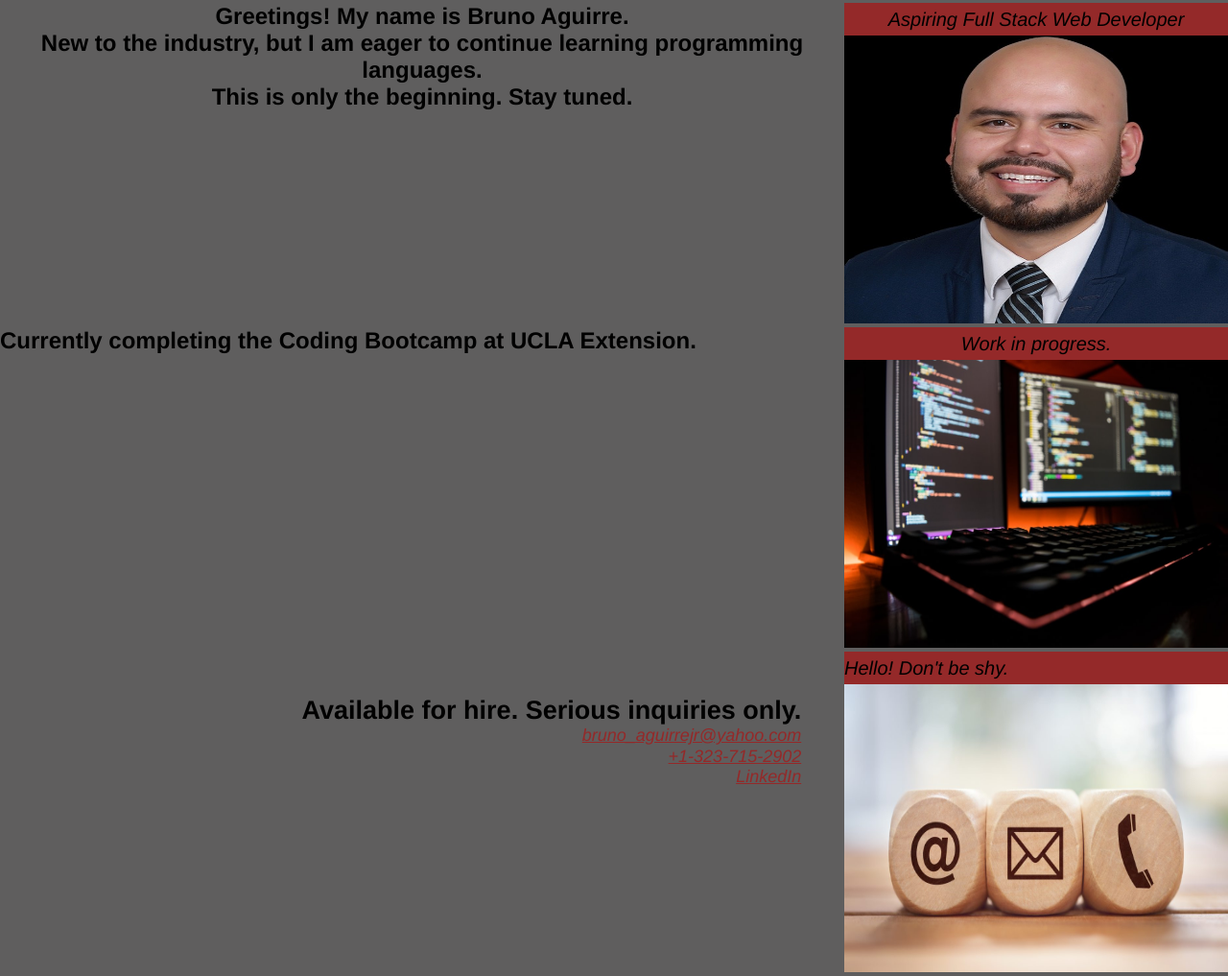
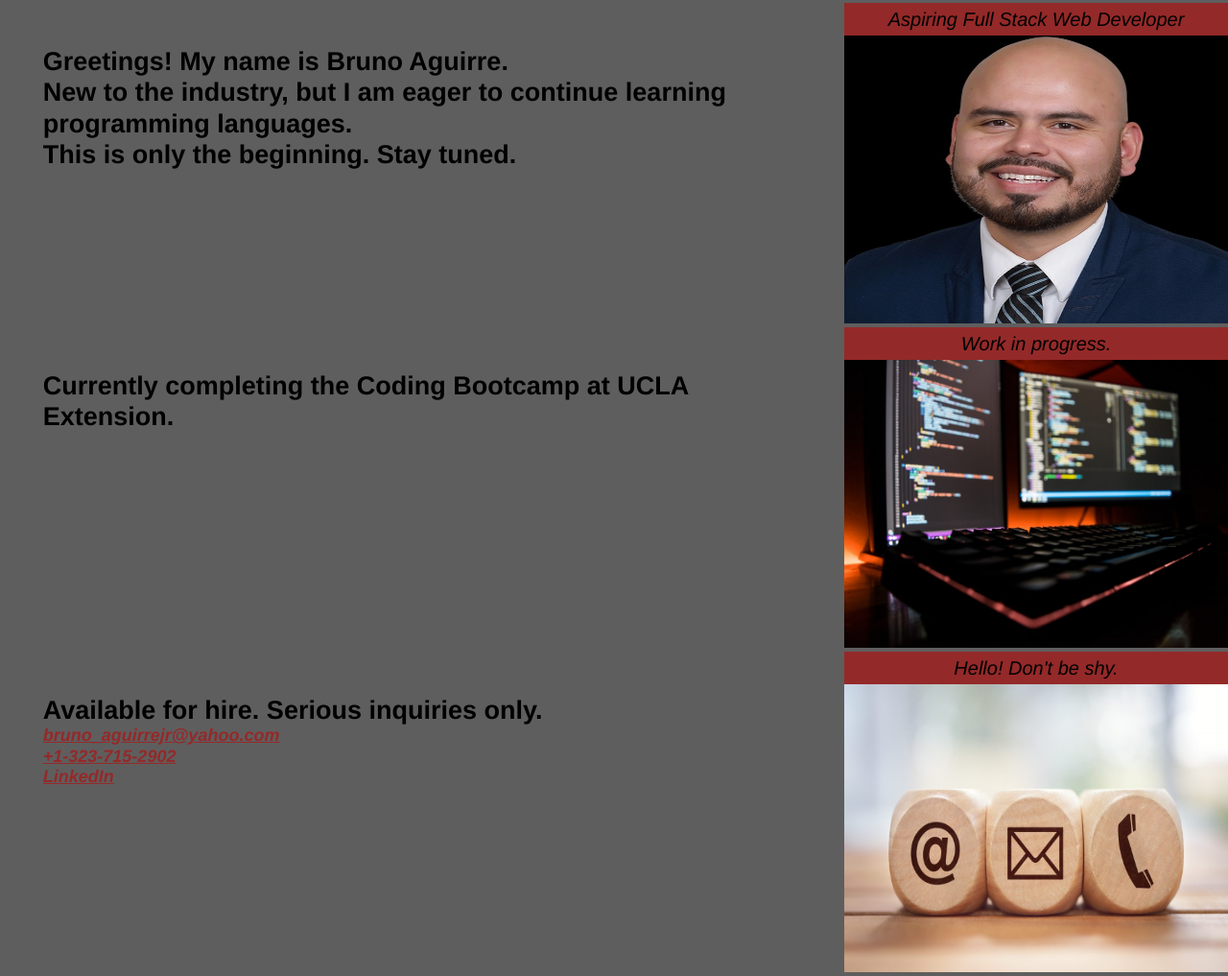
Before and after one commit to Brunchi105/Bruno-Aguirre, a plain HTML site: page index.html in a window 1280 px wide. Shown: the part 596-1613 px from the top of the page at 96% size. Drawn offline with Linux system fonts and the light colour scheme.

Commit message:
worked on 575px

```diff
--- a/assets/css/style.css
+++ b/assets/css/style.css
@@ -48,6 +48,12 @@ header nav ul li a {
   text-decoration: none;
 }
 
+header nav ul li a:hover {
+  background: red;
+  color: black;
+  border-radius: 15px;
+}
+
 /* End of header & nav bar style */
 
 /* Hero styles start */
@@ -57,15 +63,18 @@ header nav ul li a {
   width: 100%;
 }
 
-.aboutme {
+.aboutme,
+.workstuff,
+.contactme {
   display: flex;
   justify-content: space-between;
   align-items: flex-start;
-  text-align: center;
   font-size: 16px;
 }
 
-.aboutme p {
+.aboutme p,
+.workstuff p,
+.contactme p {
   line-height: 1.7;
   width: 100%;
   margin: 0 auto;
@@ -86,43 +95,15 @@ header nav ul li a {
 /* .rotate-label {
 } */
 
-.workstuff {
-  display: flex;
-  justify-content: space-between;
-  align-items: flex-start;
-  text-align: center;
-  font-size: 16px;
-}
-
-.workstuff p {
-  line-height: 1.7;
-  width: 100%;
-  margin: 0 auto;
-  font-size: 20px;
-  text-align: center;
-}
-
-.contactme {
-display: flex;
-justify-content: center;
-align-items: flex-start;
-font-size: 16px
-}
-
+.about-me-info,
+.work-info,
 .contact-info {
   width: 100%;
-  text-align: right;
+  text-align: left;
   margin: 3.5%;
   color: black;
   font-size: 18px;
   line-height: 1.2;
-}
-
-.contactme p {
-  line-height: 1.7;
-  width: 100%;
-  margin: 0 auto;
-  font-size: 20px;
 }
 
 .contact-info address ul {
@@ -131,6 +112,7 @@ font-size: 16px
 
 .contact-info address ul li a {
   color: rgb(148, 41, 41);
+  font-weight: bold;
 }
 
 /* Media query for mobile phones and smaller */
@@ -138,4 +120,14 @@ font-size: 16px
   header nav ul li a {
     font-size: 20px;
   }
+  .about-me-info,
+  .work-info,
+  .contact-info {
+    font-size: 12px;
+    text-align: center;
+  }
+  .pic {
+    height: 300px;
+    width: 400px;
+  }
 }
--- a/index.html
+++ b/index.html
@@ -35,7 +35,7 @@
 
     <!-- Introduction - about me section -->
     <section id="about-me" class="aboutme">
-        <div>
+        <div class="about-me-info">
             <h2>
                 Greetings! My name is <strong>Bruno Aguirre.</strong> <br />
                 New to the industry, but I am eager to continue learning programming languages. <br />
@@ -50,7 +50,7 @@
 
     <!-- Contact Me section -->
     <section id="work" class="workstuff">
-        <div>
+        <div class="work-info">
             <h2>Currently completing the Coding Bootcamp at UCLA Extension.</h2>
         </div>
         <div>
```
